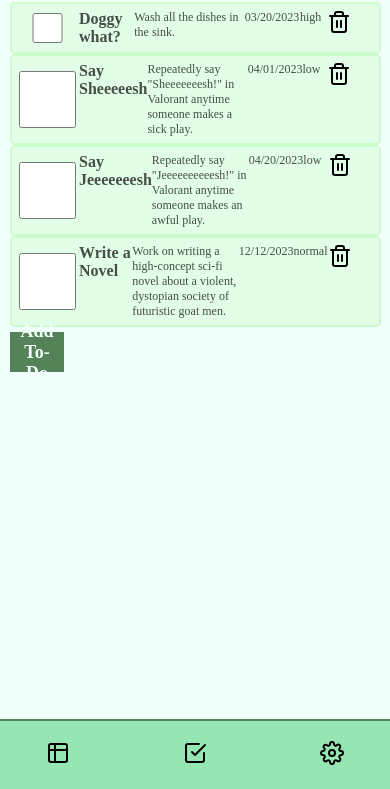
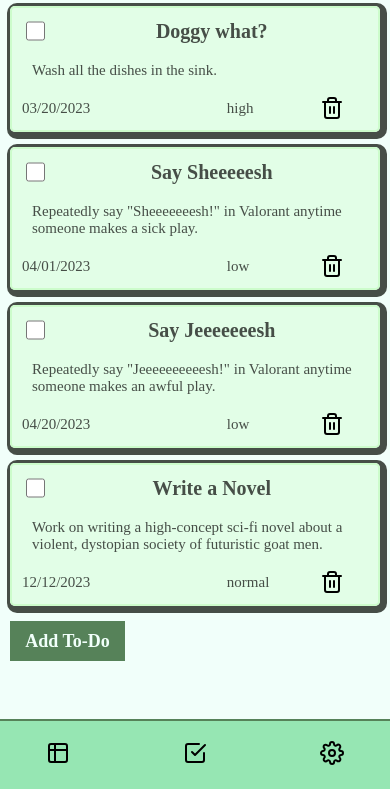
Before and after one commit to jake-abed/to-do-list, a website built with webpack: page dist/index.html in a window 390 px wide. Shown: the part 55-844 px from the top of the page. Built offline with Linux system fonts and the light colour scheme.

Commit message:
Fix busted styling and spruce up design

```diff
--- a/package.json
+++ b/package.json
@@ -22,7 +22,7 @@
     "json-loader": "^0.5.7",
     "style-loader": "^3.3.1",
     "webpack": "^5.75.0",
-    "webpack-cli": "^5.0.1"
+    "webpack-cli": "^5.1.4"
   },
   "dependencies": {
     "date-fns": "^2.29.3"
--- a/src/style/global.css
+++ b/src/style/global.css
@@ -27,6 +27,7 @@ body {
 
 header {
     background-color: var(--celadon);
+    border-bottom: 4px solid var(--outer-space);
 }
 
 h1 {
@@ -58,9 +59,15 @@ h1 {
 .main-content {
     display: grid;
     margin: 0 auto;
-    width: min(1000px, 95dvw);
+    max-width: 700px;
     padding: 1em;
-    gap: 0.5em;
+    gap: 1.5em;
+}
+
+.todos-wrapper {
+    display: flex;
+    flex-direction: column;
+    gap: 1.5rem;
 }
 
 .to-do {
@@ -69,25 +76,33 @@ h1 {
     background-color: var(--tea-green-clear);
     border: 0.2rem solid var(--tea-green);
     border-radius: 0.5rem;
-    grid-template: 1fr / 64px 2fr 4fr 2fr  1fr 48px;
+    min-height: 80px;
+    grid-template: 1fr / 1fr 2fr 4fr 2fr  1fr 48px;
+    gap: 0.75rem;
+    align-items: center;
+    box-shadow: 2px 2px 0px 5px var(--outer-space);
+}
+
+.to-do > .status {
+    height: 2rem;
 }
 
 .to-do > .title {
-    font-size: 1.6em;
+    font-size: 2em;
     font-weight: 600;
 }
 
 .to-do > .description {
-    font-size: 1.2em;
+    font-size: 1.5em;
     margin: 0;
 }
 
 .to-do > .due-date, .priority {
-    font-size: 1.2em;
+    font-size: 1.5em;
 }
 
 .button {
-    width: min(100px, 10dvw);
+    width: 100px;
     height: min(25px, 8dvh);
     background-color: var(--fern-green);
     color: var(--mint-cream);
@@ -129,3 +144,36 @@ h1 {
     flex-direction: column;
     z-index: 3;
 }
+
+@media (max-width: 700px){
+    .to-do {
+        padding: 1rem;
+    }
+
+    .to-do > .status {
+        grid-row: 1 / 2;
+    }
+
+    .to-do > .title {
+        grid-column: 2 / span 5;
+        align-self: center;
+        text-align: center;
+    }
+
+    .to-do > .description {
+        grid-column: 1 / span 6;
+        padding: 1rem;
+    }
+
+    .to-do > .due-date {
+        grid-column: 1 / span 2;
+    }
+
+    .to-do > .priority {
+        grid-column: 4 / span 2;
+    }
+
+    .to-do > .img {
+        grid-column: 6 / span 1;
+    }
+}
```
Also changed, not shown: dist/main.js, 1 other file.
